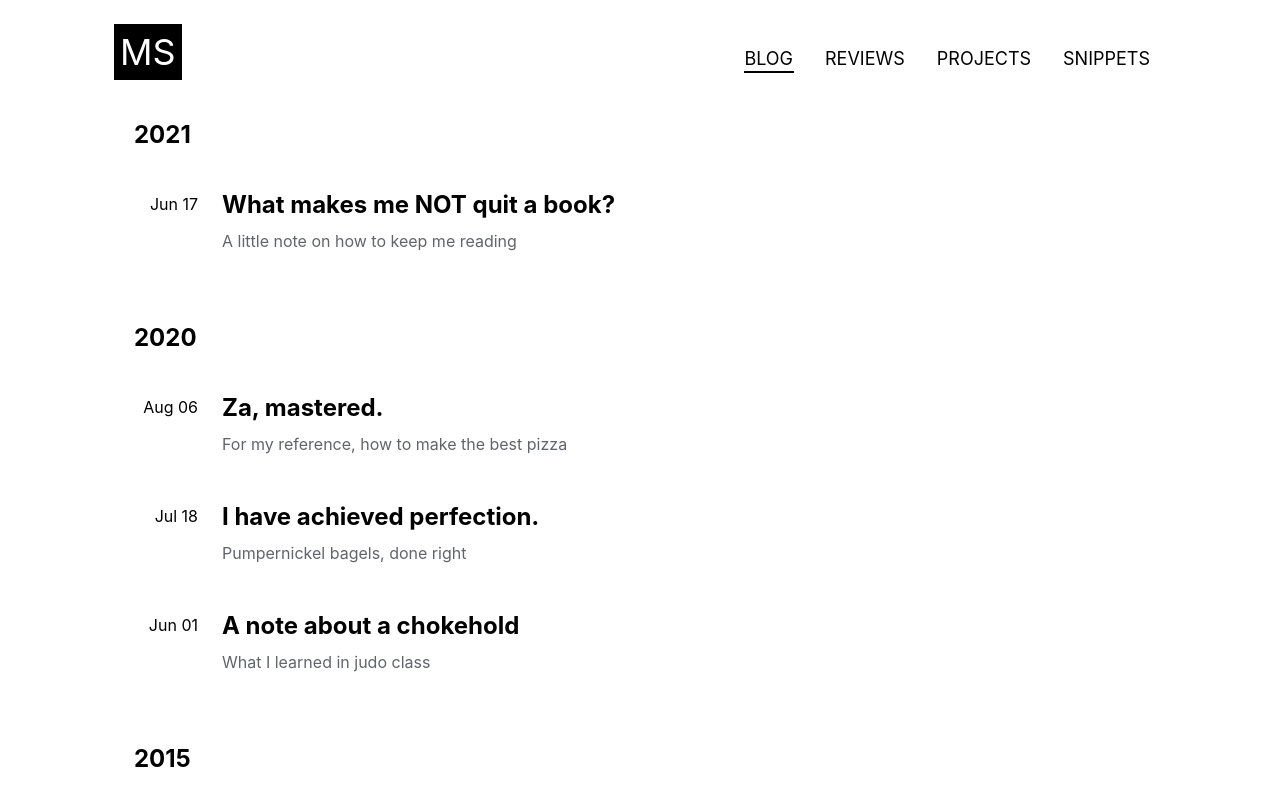
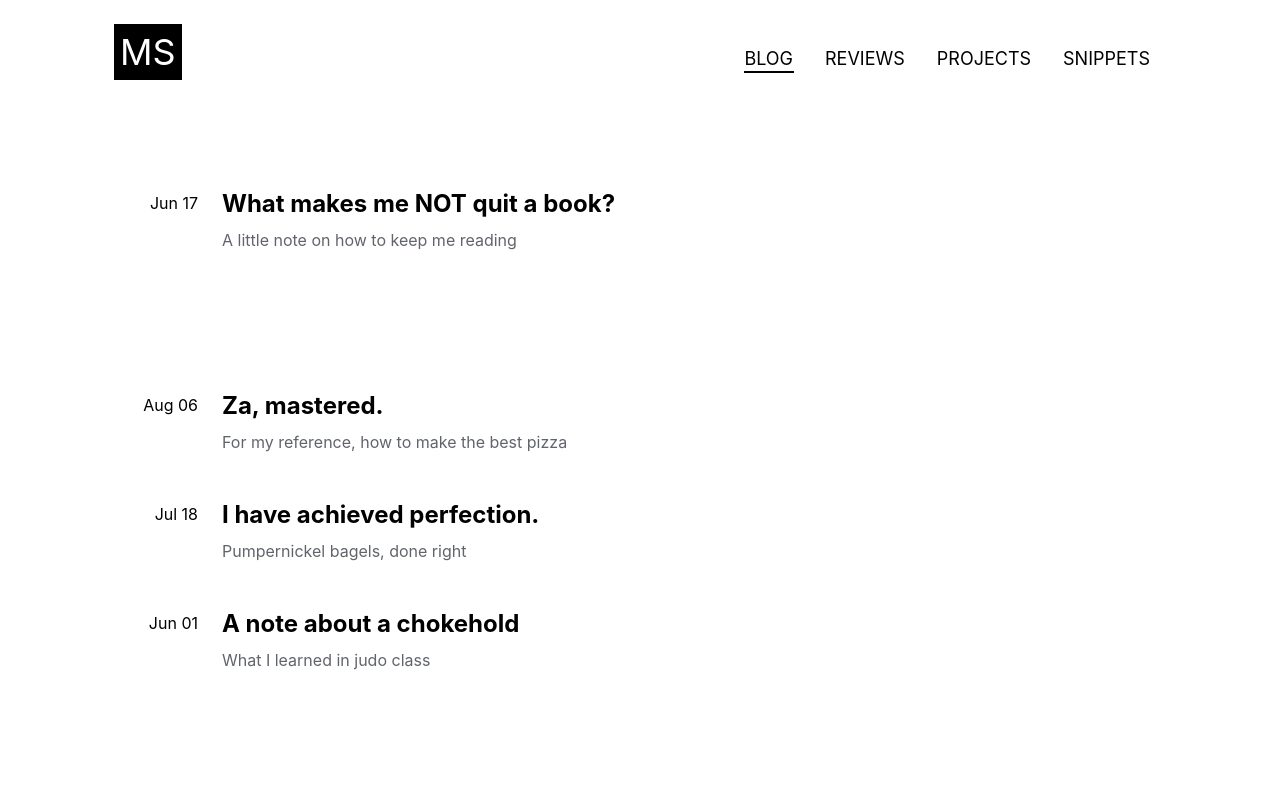
Before and after one commit to seinwave/mattseidholz, a Next.js app: page /blog in a window 1280 px wide. Shown: the top 800 px of the page. Built offline with nearby package versions, Linux system fonts and the light colour scheme.

Commit message:
Scrolling animation logic into individual years

```diff
--- a/lib/components/shell/NavBar.tsx
+++ b/lib/components/shell/NavBar.tsx
@@ -51,7 +51,7 @@ const Logo = styled.div`
   justify-content: center;
 
   &:hover {
-    transition-duration: 0.5s;
+    transition-duration: 0.2s;
     box-shadow: 0px 0px 25px 4px #0ff, 0 0 15px 2px #f0f;
   }
 `;
--- a/pages/blog.tsx
+++ b/pages/blog.tsx
@@ -15,42 +15,82 @@ export default function Blog({ posts }) {
   years = [...uniqueYears];
   const sortedYears = years.sort((a, b) => (a > b ? -1 : 1));
 
-  const [topYear, setTopYear] = React.useState<number | undefined>();
   const [scrollValue, setScrollValue] = React.useState<number>(0);
 
-  const yearsRef = React.useRef([]);
+  let initialYearMap = years.reduce((allYears, currentYear) => {
+    allYears[currentYear] = "idle";
+    return allYears;
+  }, {});
 
-  function handleScroll() {
-    const clientY = window.scrollY;
+  function scrollUpReset(exceptionYear) {
+    for (let year in initialYearMap) {
+      if (year !== exceptionYear) year = "idle";
+    }
+    return initialYearMap;
+  }
 
-    yearsRef.current.map((ref, i) => {
-      const rect = ref.getBoundingClientRect();
+  const [yearMap, setYearMap] = React.useState(initialYearMap);
 
-      const numericalYear = parseInt(ref.firstChild.textContent);
-      const { y, height } = rect;
+  function shallowEqual(object1, object2) {
+    const keys1 = Object.keys(object1);
+    const keys2 = Object.keys(object2);
 
-      let scrollingValue = document.documentElement.scrollTop;
+    if (keys1.length !== keys2.length) {
+      return false;
+    }
 
-      if (scrollingValue > scrollValue) {
-        if (topYear !== numericalYear && y < 99 && y > 0) {
-          setTopYear(numericalYear);
-        }
-      } else {
-        if (y < 0 && y + height > 0) {
-          setTopYear(numericalYear);
+    for (let key of keys1) {
+      if (object1[key] !== object2[key]) {
+        return false;
       }
     }
 
-      setScrollValue(() => (scrollingValue <= 0 ? 0 : scrollingValue));
-    });
+    return true;
   }
 
-  React.useEffect(() => {
-    yearsRef.current = yearsRef.current.slice(0, years.length);
-    window.addEventListener("scroll", handleScroll);
+  // function handleScroll() {
+  //   yearsRef.current.map((ref, i) => {
+  //     const rect = ref.getBoundingClientRect();
+  //     const numericalYear = parseInt(ref.firstChild.textContent);
+  //     const { y, height } = rect;
+  //     const scrollingValue = document.documentElement.scrollTop;
+  //     if (
+  //       scrollingValue > scrollValue &&
+  //       initialYearMap[numericalYear] !== "top"
+  //     ) {
+  //       if (y < 200 && y > 0 && initialYearMap[numericalYear] !== "top") {
+  //         if (
+  //           initialYearMap[numericalYear + 1] &&
+  //           initialYearMap[numericalYear + 1] !== "fading"
+  //         ) {
+  //           initialYearMap[numericalYear + 1] = "fading";
+  //         }
+  //         initialYearMap[numericalYear] = "top";
+  //         if (!shallowEqual(yearMap, initialYearMap)) {
+  //           setYearMap(initialYearMap);
+  //         }
+  //       }
+  //     } else {
+  //       if (y < 0 && y + height > 0) {
+  //         scrollUpReset(numericalYear);
+  //         initialYearMap[numericalYear] = "top";
+  //         if (!shallowEqual(yearMap, initialYearMap)) {
+  //           console.log("shallow not equal");
+  //           setYearMap(initialYearMap);
+  //         }
+  //       }
+  //     }
 
-    return () => window.removeEventListener("scroll", handleScroll);
-  });
+  //     setScrollValue(() => (scrollingValue <= 0 ? 0 : scrollingValue));
+  //   });
+  // }
+
+  // React.useEffect(() => {
+  //   yearsRef.current = yearsRef.current.slice(0, years.length);
+  //   window.addEventListener("scroll", handleScroll);
+
+  //   return () => window.removeEventListener("scroll", handleScroll);
+  // }, []);
 
   return (
     <>
@@ -61,11 +101,8 @@ export default function Blog({ posts }) {
           <BlogList>
             {sortedYears.map((year, i) => {
               return (
-                <YearWrapper
-                  ref={(el) => (yearsRef.current[i] = el)}
-                  key={uuid()}
-                >
-                  <BlogYear yearOnTop={year === topYear} year={year}></BlogYear>
+                <YearWrapper key={uuid()}>
+                  <BlogYear year={year}></BlogYear>
 
                   {posts
                     .filter((post) => post.frontmatter.year == year)
@@ -148,9 +185,7 @@ const YearWrapper = styled.div`
   display: block;
   width: 100%;
   padding: 8px 36px;
-
   position: relative;
-
   &:last-of-type {
     margin-bottom: 50vh;
   }
@@ -168,21 +203,6 @@ const fadeIn = keyframes`
   }
   to {
     opacity: 1;
-  }
-`;
-
-const Year = styled.div`
-  display: block;
-  position: sticky;
-  top: 96px;
-  font-size: 24px;
-  padding: 1rem 0px 0px 8px;
-  background-color: #fff;
-  font-weight: 700;
-  margin-bottom: 24px;
-  border-bottom: solid 1px transparent;
-  @media ${QUERIES.phone} {
-    margin-left: -1.5rem;
   }
 `;
 
--- a/pages/blogYear.tsx
+++ b/pages/blogYear.tsx
@@ -1,14 +1,75 @@
 import React from "react";
+import { useEffect } from "react";
 import styled, { keyframes } from "styled-components";
-import { COLORS, QUERIES } from "../styles/CONSTANTS";
+import { QUERIES } from "../styles/CONSTANTS";
 
-export default function BlogYear({ yearOnTop, year }) {
+function BlogYear({ year }) {
+  const yearRef = React.useRef(null);
+  const [scrollValue, setScrollValue] = React.useState<number>(0);
+
+  const [status, setStatus] = React.useState<string | undefined>();
+  function handleScroll() {
+    const rect = yearRef.current.getBoundingClientRect();
+    const { y, height } = rect;
+
+    const scrollingValue = document.documentElement.scrollTop;
+
+    if (scrollingValue > scrollValue) {
+      if (y < 200 && y > 0) {
+        setStatus("top");
+      }
+      if (y < 96) {
+        setStatus("fading");
+      }
+    }
+    setScrollValue(() => (scrollingValue <= 0 ? 0 : scrollingValue));
+  }
+
+  React.useEffect(() => {
+    window.addEventListener("scroll", handleScroll);
+    setStatus("idle");
+    return () => window.removeEventListener("scroll", handleScroll);
+  }, []);
+
   return (
-    <Year style={yearOnTop ? { color: "red" } : { color: "black" }}>
-      {year}
+    <Year
+      status={status}
+      ref={yearRef}
+      style={{ "--yearTextOpacity": status === "top" ? 1 : 0 }}
+    >
+      <FadeOutDiv
+        style={{
+          "--underlineOpacity": status === "top" || status === "idle" ? 1 : 0,
+        }}
+        status={status}
+      >
+        {year}
+      </FadeOutDiv>
     </Year>
   );
 }
+
+const fadeIn = keyframes`
+0% {opacity: 0;}
+100% {opacity: 1;}
+`;
+
+const fadeOut = keyframes`
+0% {opacity: 1;
+}
+100% {opacity: 0;
+transform: translateY(-12px);
+transform: translateX(-4px);}
+`;
+
+const FadeOutDiv = styled.div`
+  animation: ${(props) => {
+      return props.status === "fading" ? fadeOut : null;
+    }}
+    0.3s linear;
+  animation-iteration-count: 1;
+  opacity: var(--underlineOpacity);
+`;
 
 const Year = styled.div`
   display: block;
@@ -19,8 +80,23 @@ const Year = styled.div`
   background-color: #fff;
   font-weight: 700;
   margin-bottom: 24px;
-  border-bottom: solid 1px transparent;
+
   @media ${QUERIES.phone} {
     margin-left: -1.5rem;
   }
+
+  &:after {
+    content: "";
+    position: absolute;
+    width: 100%;
+    height: 1px;
+    bottom: 1px;
+    left: -45px;
+    z-index: -1;
+    transform: scale(0.9);
+    background-color: #dcdcdc;
+    opacity: var(--yearTextOpacity);
+  }
 `;
+
+export default React.memo(BlogYear);
```
Also changed, not shown: pages/index.tsx (+1 -17 lines). Lines whose indentation alone changed are shown as unchanged.
